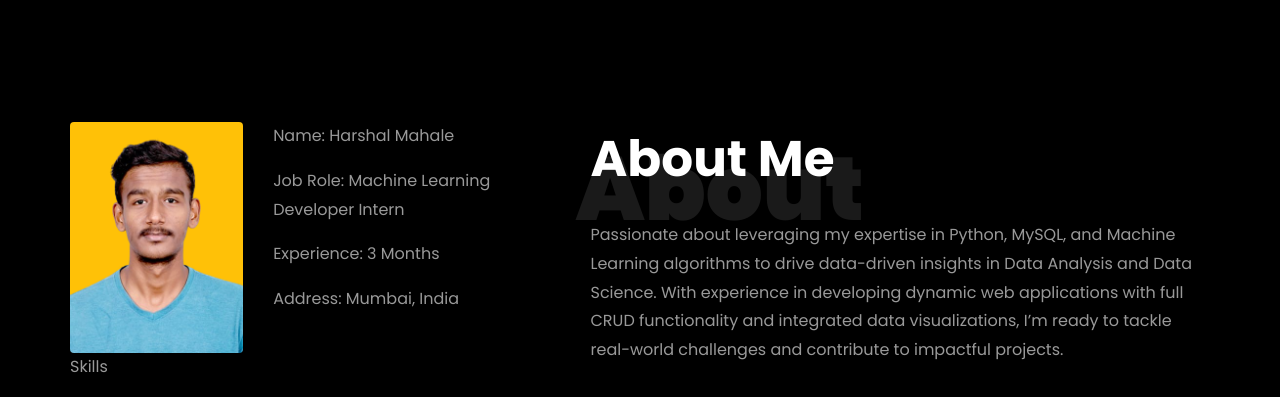
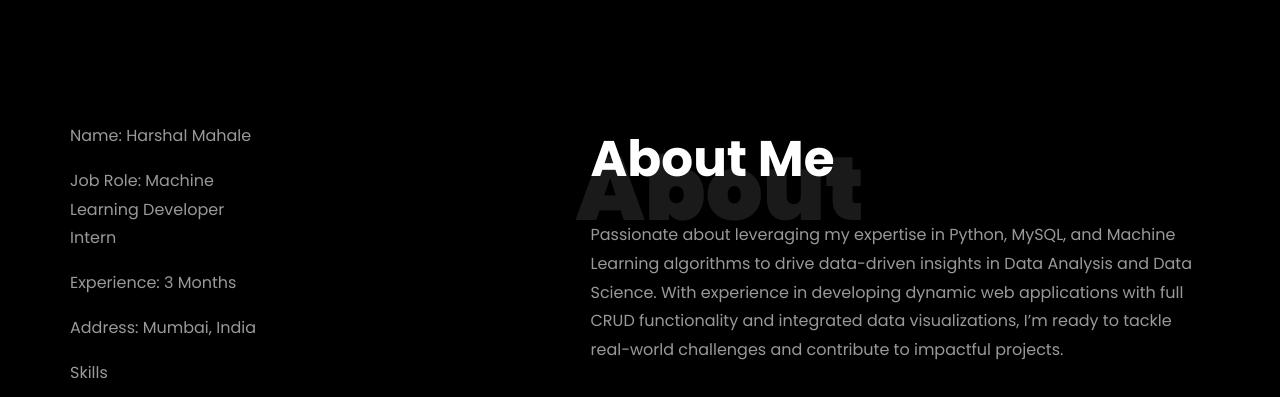
Before and after one commit to mahale45/harsahalmahale.github.io, a plain HTML site: page index.html in a window 1280 px wide. Shown: the part 740-1137 px from the top of the page. Drawn offline with Linux system fonts and the light colour scheme; files whose address does not match are found by name.

Commit message:
Update index.html

```diff
--- a/index.html
+++ b/index.html
@@ -206,11 +206,6 @@
 						<div class="img-about img d-flex align-items-stretch">
 							<div class="overlay">
 								<div class="row">
-									<div class="col-sm-6 col-md-5">
-									  <div class="about-img">
-										<img src="images/about-me.png" class="img-fluid rounded b-shadow-a" alt="">
-									  </div>
-									</div>
 									<!-- Details next to profile image -->
 									<div class="col-sm-6 col-md-7">
 									  <div class="about-info">
```
